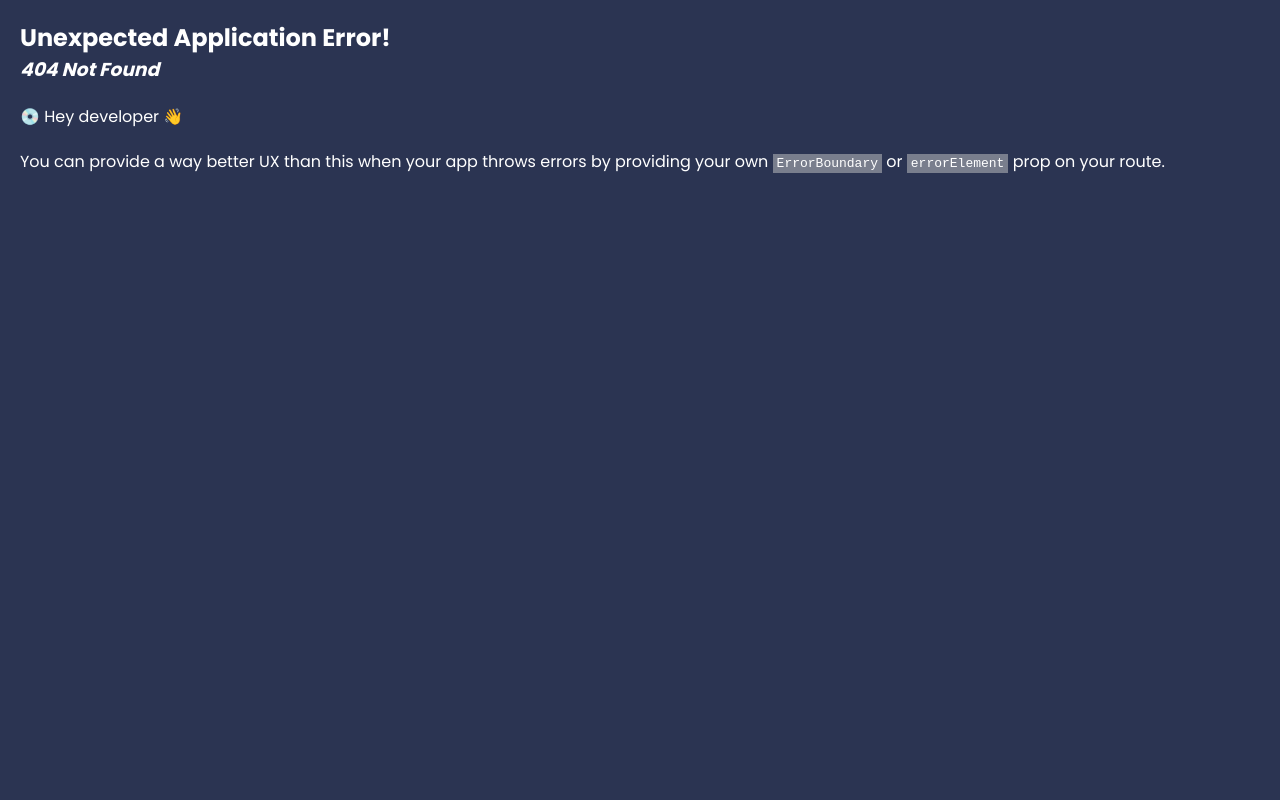
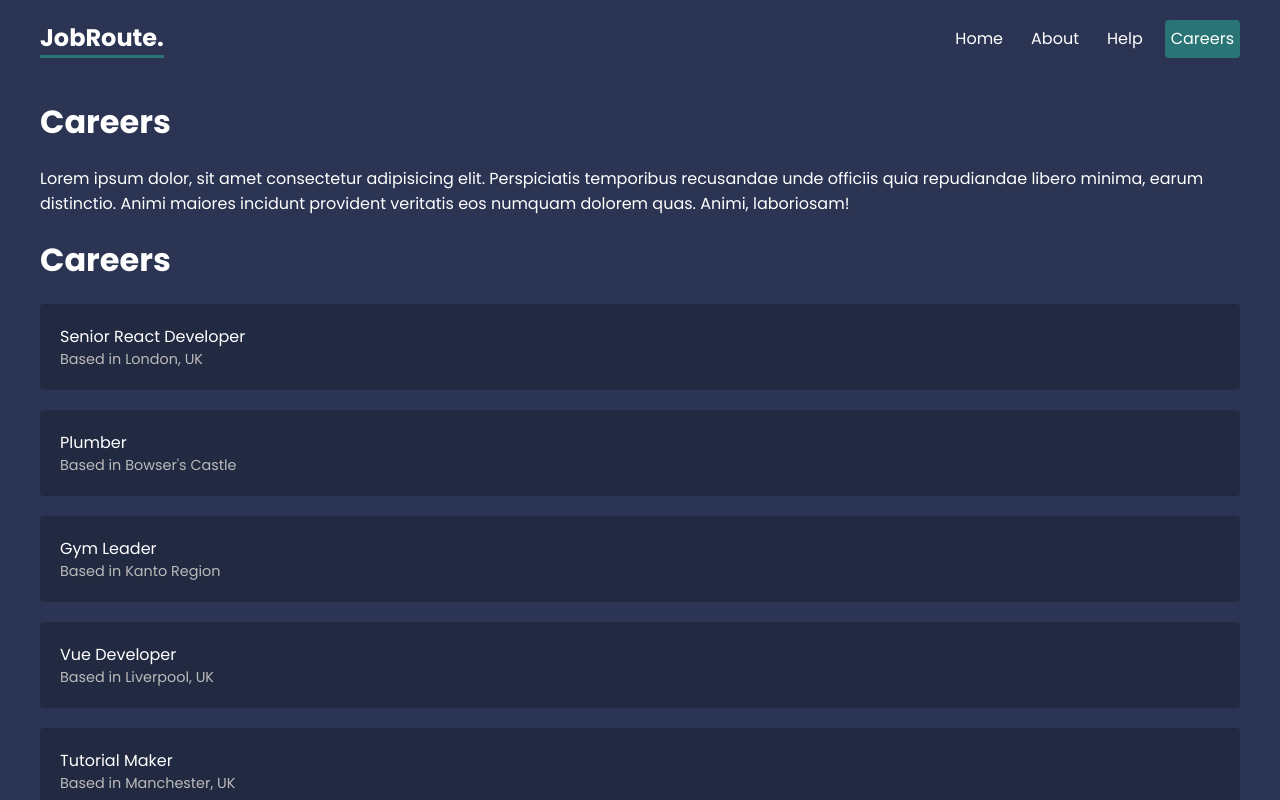
Before and after one commit to TechAtikiN/JobRoute, a React (Create React App) app: page /careers in a window 1280 px wide. Before the commit this address had no page. Shown: the top 800 px of the page. Built offline with nearby package versions, Linux system fonts and the light colour scheme; data requests are answered from the project's data file.

Commit message:
feat: jobs page

```diff
--- a/src/App.jsx
+++ b/src/App.jsx
@@ -1,6 +1,7 @@
 import { Route, RouterProvider, createBrowserRouter, createRoutesFromElements } from 'react-router-dom'
-import { Home, About, FAQ, Contact } from './pages'
-import { RootLayout, HelpLayout } from './layouts'
+import { Home, About, FAQ, Contact, NotFound, Careers } from './pages'
+import { RootLayout, HelpLayout, CareersLayout } from './layouts'
+import { careersLoader } from './pages/careers/Careers'
 
 const router = createBrowserRouter(
   createRoutesFromElements(
@@ -13,6 +14,16 @@
         <Route path='contact' element={<Contact />} />
       </Route>
 
+      <Route path='careers' element={<CareersLayout />}>
+        <Route
+          index
+          element={<Careers />}
+          loader={careersLoader}
+        />
+      </Route>
+
+      <Route path='*' element={<NotFound />}></Route>
+
     </Route>
   )
 )
--- a/src/index.css
+++ b/src/index.css
@@ -107,7 +107,24 @@
   margin-bottom: 10px;
 }
 /* careers list */
-
+.careers > a {
+  display: block;
+  background: rgba(0,0,0,0.2);
+  padding: 20px;
+  border-radius: 4px;
+  margin: 20px 0;
+  text-decoration: none;
+}
+.careers > a:hover p {
+  color: var(--primary);
+}
+.careers p {
+  margin: 0;
+}
+.careers > a p:last-child {
+ font-size: 0.9em;
+ color: #bbb;
+}
 
 /* careers details */
 
--- /dev/null
+++ b/src/layouts/CareersLayout.jsx
@@ -0,0 +1,14 @@
+import { Outlet } from "react-router-dom"
+
+const CareersLayout = () => {
+  return (
+    <div>
+      <h1>Careers</h1>
+      <p>Lorem ipsum dolor, sit amet consectetur adipisicing elit. Perspiciatis temporibus recusandae unde officiis quia repudiandae libero minima, earum distinctio. Animi maiores incidunt provident veritatis eos numquam dolorem quas. Animi, laboriosam!</p>
+
+      <Outlet />
+    </div>
+  )
+}
+
+export default CareersLayout
--- a/src/layouts/RootLayout.jsx
+++ b/src/layouts/RootLayout.jsx
@@ -9,6 +9,7 @@
           <NavLink to='/' exact>Home</NavLink>
           <NavLink to='/about'>About</NavLink>
           <NavLink to='/help'>Help</NavLink>
+          <NavLink to='/careers'>Careers</NavLink>
         </nav>
       </header>
 
--- a/src/layouts/index.js
+++ b/src/layouts/index.js
@@ -1,2 +1,3 @@
 export { default as HelpLayout } from './HelpLayout'
 export { default as RootLayout } from './RootLayout'
+export { default as CareersLayout } from './CareersLayout'
--- /dev/null
+++ b/src/pages/NotFound.jsx
@@ -0,0 +1,13 @@
+import { Link } from "react-router-dom"
+
+const NotFound = () => {
+  return (
+    <div>
+      <h1>404</h1>
+      <h2>Page not found</h2>
+      <p>Go to <Link to='/'>Home Page</Link></p>
+    </div>
+  )
+}
+
+export default NotFound
--- /dev/null
+++ b/src/pages/careers/Careers.jsx
@@ -0,0 +1,24 @@
+import { Link, useLoaderData } from 'react-router-dom'
+
+const Careers = () => {
+  const careers = useLoaderData()
+  console.log(careers)
+  return (
+    <div className='careers'>
+      <h1>Careers</h1>
+      {careers.map((career) => (
+        <Link to='/' key={career.id}>
+          <p>{career.title}</p>
+          <p>Based in {career.location}</p>
+        </Link>
+      ))}
+    </div>
+  )
+}
+
+export default Careers
+
+export const careersLoader = async () => {
+  const res = await fetch('http://localhost:4000/careers')
+  return res.json()
+}
--- a/src/pages/index.js
+++ b/src/pages/index.js
@@ -3,3 +3,7 @@
 
 export { default as FAQ } from './help/FAQ'
 export { default as Contact } from './help/Contact'
+
+export { default as NotFound } from './NotFound'
+
+export { default as Careers } from './careers/Careers'
```
Also changed, not shown: db-1685028590174.json (added, +46 -0 lines).
